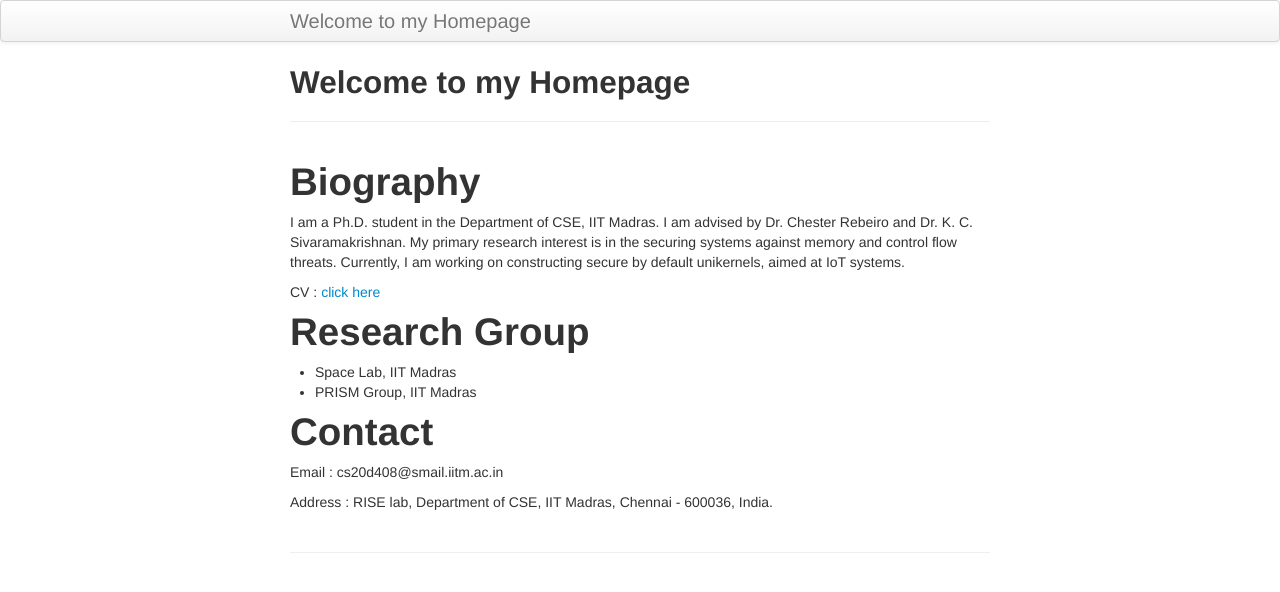
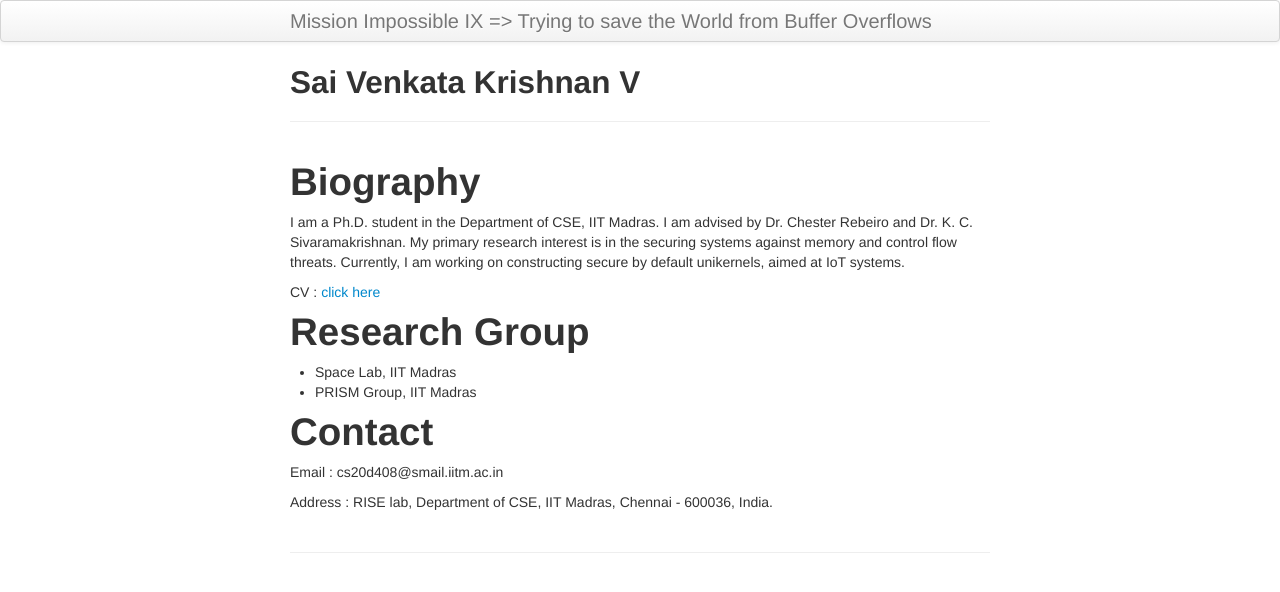
Before and after one commit to SaiVK/saivk.github.io, a Jekyll site: the page built from index.md, in a window 1280 px wide. Shown: the top 592 px of the page. Built offline with Jekyll 4.4.1, drawn with Linux system fonts in a browser that asks for light colours.

Commit message:
Changed title

```diff
--- a/_config.yml
+++ b/_config.yml
@@ -8,7 +8,7 @@ highlighter: rouge
 # Themes are encouraged to use these universal variables
 # so be sure to set them if your theme uses them.
 #
-title : Welcome to my Homepage
+title : Mission Impossible IX => Trying to save the World from Buffer Overflows
 author :
   name : Sai Venkata Krishnan V
   email : saiganesha5.svkv@gmail.com / cs20d408@smail.iitm.ac.in
--- a/index.md
+++ b/index.md
@@ -1,6 +1,6 @@
 ---
 layout: page
-title: Welcome to my Homepage
+title: Sai Venkata Krishnan V
 ---
 
 
```
